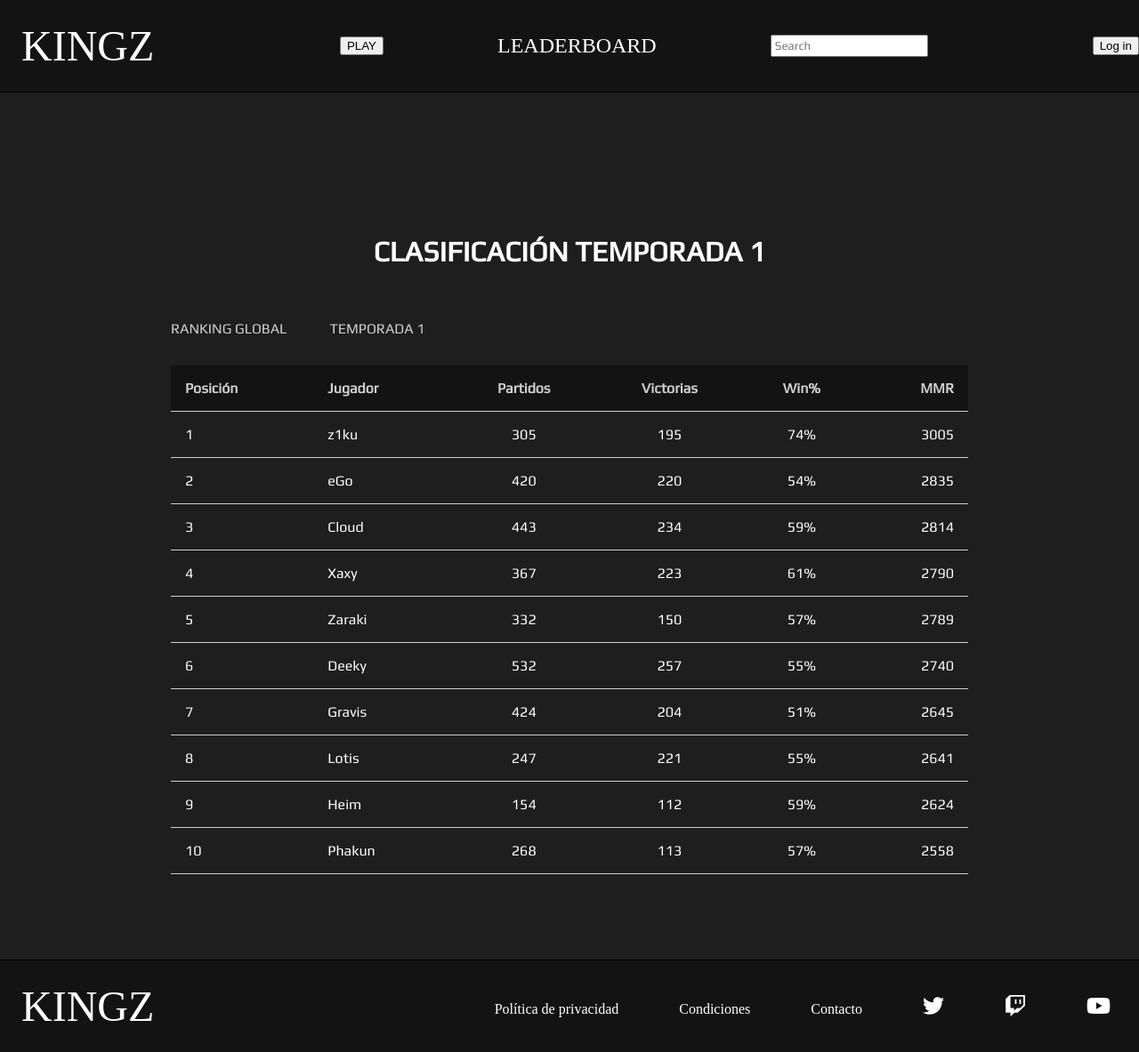
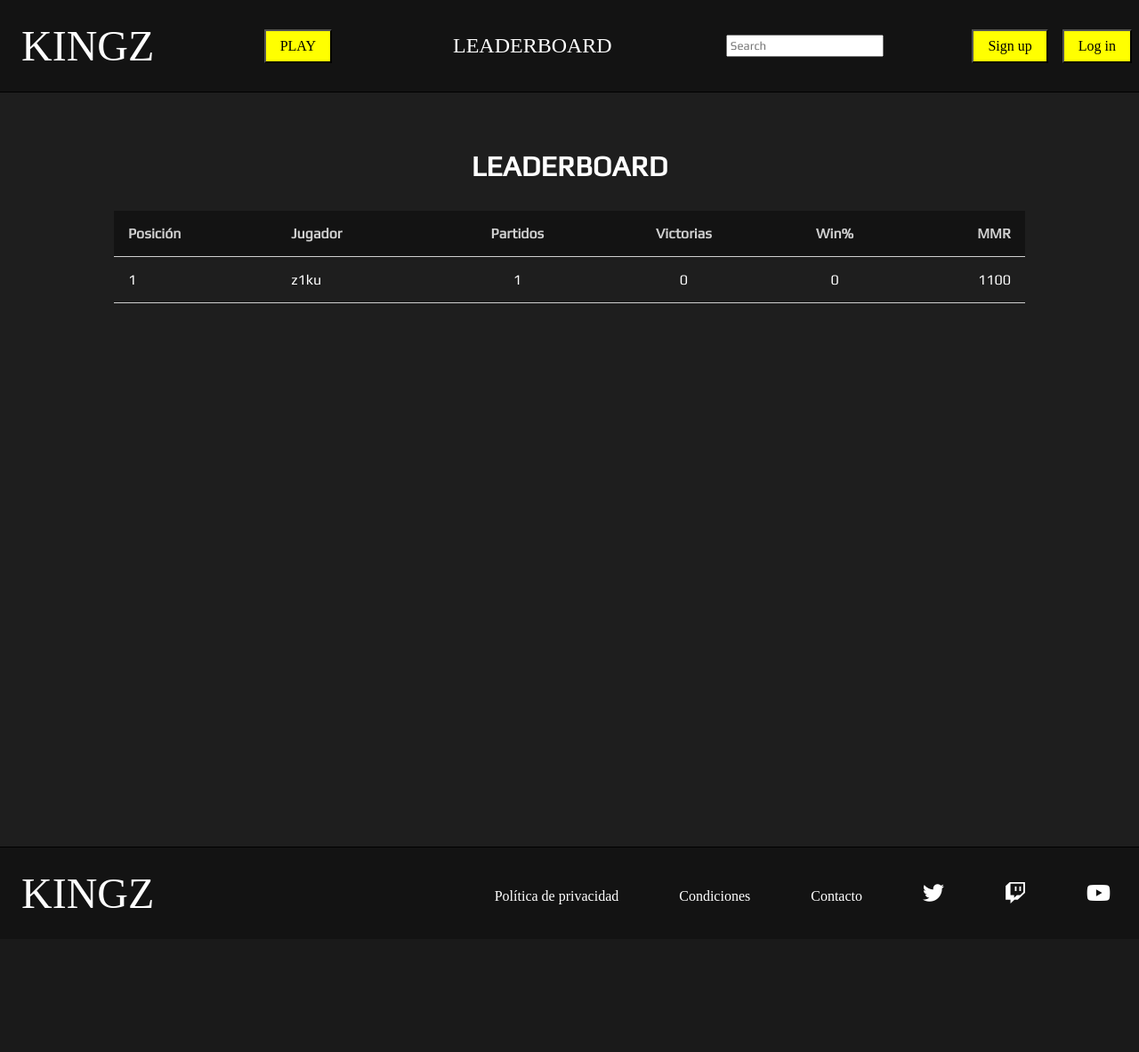
Before and after one commit to z1ku/kingz, a PHP site: page /php/leaderboard.php in a window 1280 px wide. Shown: the whole page at 89% size. After the commit the page ends 1021 px from the top, so only its background shows below. Run offline with PHP 8.4, Linux system fonts and the light colour scheme; data comes from the database, SQL or seed files in the repository; tables that the repository leaves empty hold one stand-in row (values such as "Sample post"); some web fonts are replaced.

Commit message:
leaderboard terminado

```diff
--- a/css/estilos.css
+++ b/css/estilos.css
@@ -364,8 +364,6 @@ nav input{
 #leaderboard{
     display: flex;
     flex-direction: column;
-    margin: 10rem auto 6rem auto;
-    width: 70%;
 }
 
 #leaderboard h1{
@@ -373,23 +371,6 @@ nav input{
     text-align: center;
     font-size: 2rem;
     margin-top: 0;
-}
-
-#seleccionTemporada{
-    display: flex;
-    justify-content: flex-start;
-    align-items: center;
-    margin: 2rem 0;
-}
-
-#seleccionTemporada a{
-    text-decoration: none;
-    color: #cfcfcf;
-    margin-right: 3rem;
-}
-
-#seleccionTemporada a:hover{
-    color: white;
 }
 
 #leaderboard table{
--- a/php/leaderboard.php
+++ b/php/leaderboard.php
@@ -1,3 +1,15 @@
+<?php
+    require_once "funciones.php";
+
+    session_start();
+
+    if(isset($_COOKIE['sesion'])){
+        session_decode($_COOKIE['sesion']);
+    }
+
+    $tipo_usu="";
+?>
+
 <!DOCTYPE html>
 <html lang="en">
 <head>
@@ -5,31 +17,35 @@
     <meta http-equiv="X-UA-Compatible" content="IE=edge">
     <meta name="viewport" content="width=device-width, initial-scale=1.0">
     <title>Leaderboard</title>
-    <link rel="stylesheet" href="css/estilos.css">
+    <link rel="stylesheet" href="../css/estilos.css">
     <link rel="stylesheet" href="https://cdnjs.cloudflare.com/ajax/libs/font-awesome/6.2.0/css/all.min.css" integrity="sha512-xh6O/CkQoPOWDdYTDqeRdPCVd1SpvCA9XXcUnZS2FmJNp1coAFzvtCN9BmamE+4aHK8yyUHUSCcJHgXloTyT2A==" crossorigin="anonymous" referrerpolicy="no-referrer" />
     <link rel="preconnect" href="https://fonts.googleapis.com">
     <link rel="preconnect" href="https://fonts.gstatic.com" crossorigin>
     <link href="https://fonts.googleapis.com/css2?family=Play&display=swap" rel="stylesheet">
 </head>
 <body>
-    <header>
-        <a href="index.html" class="logo">KINGZ</a>
-        <nav>
-            <button id="play">PLAY</button>
-            <a href="leaderboard.html">LEADERBOARD</a>
-            <div>
-                <input placeholder="Search" id="buscador">
-            </div>
-        </nav>
-        <button data-testid="signup-header" id="login">Log in</button>
-    </header>
+    <?php
+        if(isset($_SESSION['nick']) && isset($_SESSION['pass'])){
+            $nick=$_SESSION['nick'];
+            $pass=$_SESSION['pass'];
+
+            $esAdmin=comprobarAdmin($nick,$pass);
+
+            if($esAdmin){
+                headerAdmin();
+                $tipo_usu="admin";
+            }else{
+                headerPlayer();
+                $tipo_usu="player";
+            }
+        }else{
+            headerGuest();
+            $tipo_usu="guest";
+        }
+    ?>
     <main>
-        <section id="leaderboard">
-            <h1>CLASIFICACIÓN TEMPORADA 1</h1>
-            <div id="seleccionTemporada">
-                <a href="#">RANKING GLOBAL</a>
-                <a href="#">TEMPORADA 1</a>
-            </div>
+        <section id="leaderboard" class="seccion">
+            <h1>LEADERBOARD</h1>
             <table>
                 <thead>
                     <tr>
@@ -42,101 +58,33 @@
                     </tr>
                 </thead>
                 <tbody>
-                    <tr>
-                        <td>1</td>
-                        <td>z1ku</td>
-                        <td>305</td>
-                        <td>195</td>
-                        <td>74%</td>
-                        <td>3005</td>
-                    </tr>
-                    <tr>
-                        <td>2</td>
-                        <td>eGo</td>
-                        <td>420</td>
-                        <td>220</td>
-                        <td>54%</td>
-                        <td>2835</td>
-                    </tr>
-                    <tr>
-                        <td>3</td>
-                        <td>Cloud</td>
-                        <td>443</td>
-                        <td>234</td>
-                        <td>59%</td>
-                        <td>2814</td>
-                    </tr>
-                    <tr>
-                        <td>4</td>
-                        <td>Xaxy</td>
-                        <td>367</td>
-                        <td>223</td>
-                        <td>61%</td>
-                        <td>2790</td>
-                    </tr>
-                    <tr>
-                        <td>5</td>
-                        <td>Zaraki</td>
-                        <td>332</td>
-                        <td>150</td>
-                        <td>57%</td>
-                        <td>2789</td>
-                    </tr>
-                    <tr>
-                        <td>6</td>
-                        <td>Deeky</td>
-                        <td>532</td>
-                        <td>257</td>
-                        <td>55%</td>
-                        <td>2740</td>
-                    </tr>
-                    <tr>
-                        <td>7</td>
-                        <td>Gravis</td>
-                        <td>424</td>
-                        <td>204</td>
-                        <td>51%</td>
-                        <td>2645</td>
-                    </tr>
-                    <tr>
-                        <td>8</td>
-                        <td>Lotis</td>
-                        <td>247</td>
-                        <td>221</td>
-                        <td>55%</td>
-                        <td>2641</td>
-                    </tr>
-                    <tr>
-                        <td>9</td>
-                        <td>Heim</td>
-                        <td>154</td>
-                        <td>112</td>
-                        <td>59%</td>
-                        <td>2624</td>
-                    </tr>
-                    <tr>
-                        <td>10</td>
-                        <td>Phakun</td>
-                        <td>268</td>
-                        <td>113</td>
-                        <td>57%</td>
-                        <td>2558</td>
-                    </tr>
+                    <?php
+                        $jugadores=obtener_clasificacion();
+
+                        if($jugadores!=null){
+                            for($i=0;$i<count($jugadores);$i++){
+                                $rank=obtener_rank_jugador($jugadores[$i]['id']);
+                                $partidas_totales=partidas_totales($jugadores[$i]['id']);
+                                $partidas_ganadas=partidas_ganadas($jugadores[$i]['id']);
+                                $win_rate=($partidas_ganadas/$partidas_totales) * 100;
+
+                                echo '<tr>
+                                    <td>'.$rank.'</td>
+                                    <td>'.$jugadores[$i]['nick'].'</td>
+                                    <td>'.$partidas_totales.'</td>
+                                    <td>'.$partidas_ganadas.'</td>
+                                    <td>'.$win_rate.'</td>
+                                    <td>'.$jugadores[$i]['mmr'].'</td>
+                                </tr>';
+                            }
+                        }
+                    ?>
                 </tbody>
             </table>
         </section>
     </main>
-    <footer>
-        <a href="index.html" class="logo">KINGZ</a>
-        <div>
-            <a href="#">Política de privacidad</a>
-            <a href="#">Condiciones</a>
-            <a href="contacto.html">Contacto</a>
-            <!-- REDES SOCIALES -->
-            <a href="#"><i class="fa-brands fa-twitter"></i></a>
-            <a href="#"><i class="fa-brands fa-twitch"></i></a>
-            <a href="#"><i class="fa-brands fa-youtube"></i></a>
-        </div>
-    </footer>
+    <?php
+        footer();
+    ?>
 </body>
 </html>
```
Also changed, not shown: php/perfil.php (+1 -7 lines).
